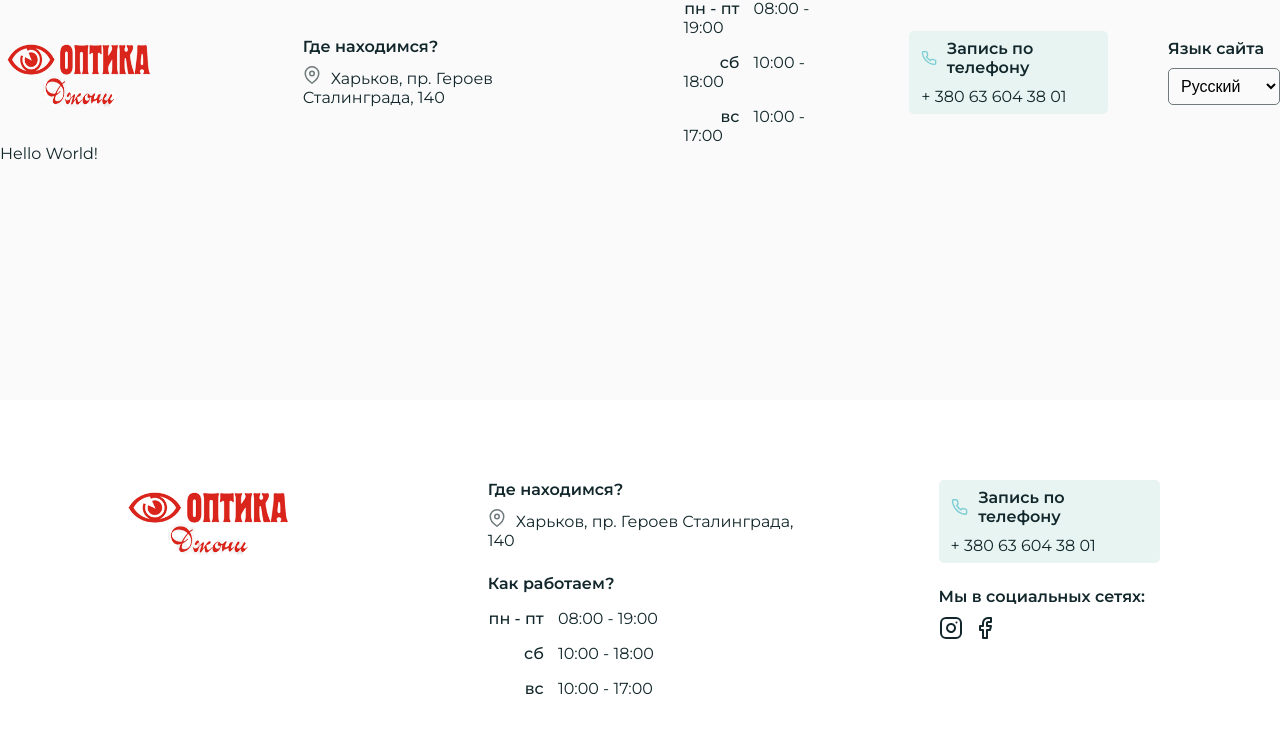
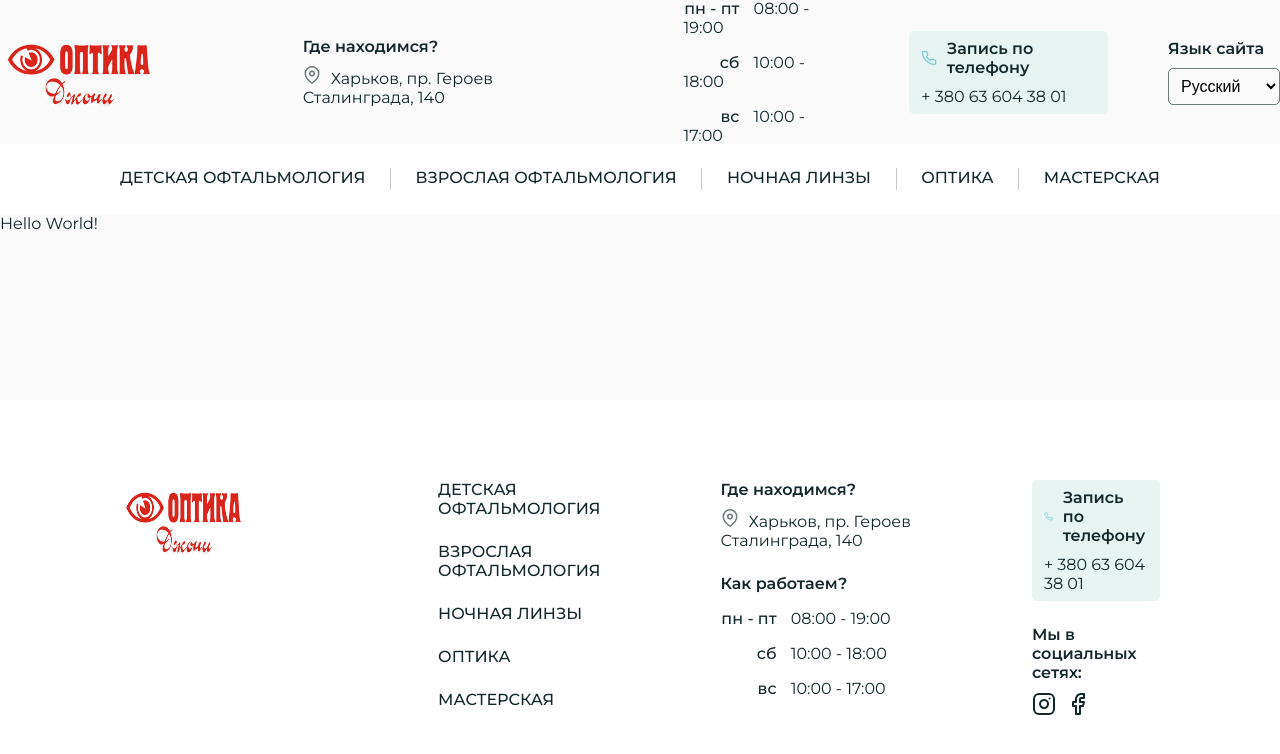
Before and after one commit to NikoraDmytro/optica_djoni, a Next.js app: page / in a window 1280 px wide. Shown: the top 754 px of the page. Built offline with nearby package versions, Linux system fonts and the light colour scheme.

Commit message:
NavBar has been redesigned. Added nice styles for NavBar that depends on it orientation. Created NavBar container in Layout component and styles to it.

```diff
--- /dev/null
+++ b/components/Layout/Layout.module.scss
@@ -0,0 +1,13 @@
+@use "../../shared/styles/base";
+
+.navBarContainer {
+  @include base.flexCenter();
+  width: 100%;
+  height: 4.375em;
+  padding: 0 7.5em;
+  background-color: white;
+  nav {
+    width: 100%;
+    justify-content: space-between;
+  }
+}
--- a/components/Layout/Layout.tsx
+++ b/components/Layout/Layout.tsx
@@ -1,8 +1,11 @@
 import { ReactNode } from "react";
 import Head from "next/head";
 
-import {Header } from "../../domain/Header";
-import {Footer} from "../../domain/Footer";
+import styles from "./Layout.module.scss";
+
+import { Footer } from "../../domain/Footer";
+import { Header } from "../../domain/Header";
+import { NavBar } from "../../domain/NavBar";
 
 interface Props {
   children: ReactNode;
@@ -18,6 +21,10 @@ export const Layout = (props: Props) => {
 
       <Header />
 
+      <div className={styles.navBarContainer}>
+        <NavBar orientation="horizontal" />
+      </div>
+
       <main>{props.children}</main>
 
       <Footer />
--- a/components/Layout/components/NavBar/index.ts
+++ /dev/null
@@ -1 +0,0 @@
-export { NavBar } from "./NavBar";
--- a/domain/Footer/Footer.tsx
+++ b/domain/Footer/Footer.tsx
@@ -1,5 +1,6 @@
 import Image from "next/image";
 
+import { NavBar } from "../NavBar";
 import {
   CompanyContacts,
   CompanyLocation,
@@ -20,6 +21,10 @@ export const Footer = () => {
       />
 
       <div className={styles.footerContent}>
+        <div className={styles.footerInfoBlock}>
+          <NavBar orientation="vertical" />
+        </div>
+
         <div className={styles.footerInfoBlock}>
           <div>
             <CompanyLocation />
--- /dev/null
+++ b/domain/NavBar/NavBar.module.scss
@@ -0,0 +1,21 @@
+.navBar {
+  display: flex;
+  font-weight: 500;
+}
+
+.horizontalNavBar {
+  text-align: center;
+  flex-direction: row;
+  .separator {
+    height: 1.375em;
+    border-right: 1px solid rgba(110, 122, 124, 0.4);
+  }
+}
+
+.verticalNavBar {
+  text-align: start;
+  flex-direction: column;
+  .separator {
+    height: 1.5em;
+  }
+}
--- /dev/null
+++ b/domain/NavBar/NavBar.tsx
@@ -0,0 +1,38 @@
+import Link from "next/link";
+import classNames from "classnames";
+
+import styles from "./NavBar.module.scss";
+
+interface Props {
+  orientation: "horizontal" | "vertical";
+}
+
+export const NavBar = ({ orientation }: Props) => {
+  const navBarClass = classNames({
+    [styles.navBar]: true,
+    [styles.verticalNavBar]: orientation === "vertical",
+    [styles.horizontalNavBar]: orientation === "horizontal",
+  });
+
+  return (
+    <nav className={navBarClass}>
+      <Link href="/">ДЕТСКАЯ ОФТАЛЬМОЛОГИЯ</Link>
+
+      <span className={styles.separator} />
+
+      <Link href="/">ВЗРОСЛАЯ ОФТАЛЬМОЛОГИЯ</Link>
+
+      <span className={styles.separator}/>
+
+      <Link href="/">НОЧНАЯ ЛИНЗЫ</Link>
+
+      <span className={styles.separator} />
+
+      <Link href="/">ОПТИКА</Link>
+
+      <span className={styles.separator} />
+
+      <Link href="/">МАСТЕРСКАЯ</Link>
+    </nav>
+  );
+};
--- /dev/null
+++ b/domain/NavBar/index.tsx
@@ -0,0 +1 @@
+export { NavBar } from "./NavBar";
--- a/package.json
+++ b/package.json
@@ -8,6 +8,7 @@
     "lint": "next lint"
   },
   "dependencies": {
+    "classnames": "^2.3.1",
     "next": "12.0.10",
     "react": "17.0.2",
     "react-dom": "17.0.2",
```
Also changed, not shown: components/Layout/components/NavBar/NavBar.tsx (deleted, +0 -27 lines), 1 other file (tests, documents, lock files or other folders).
